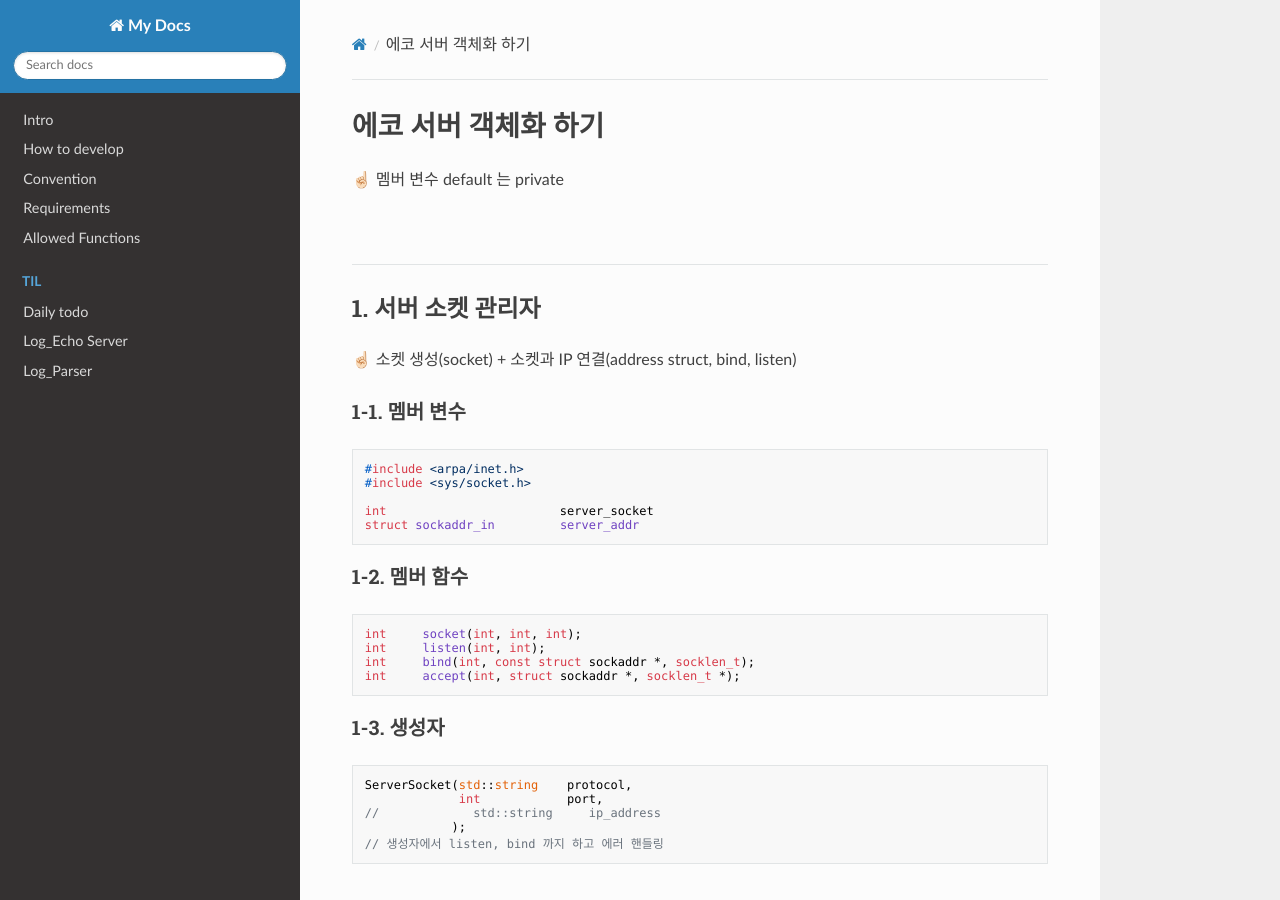
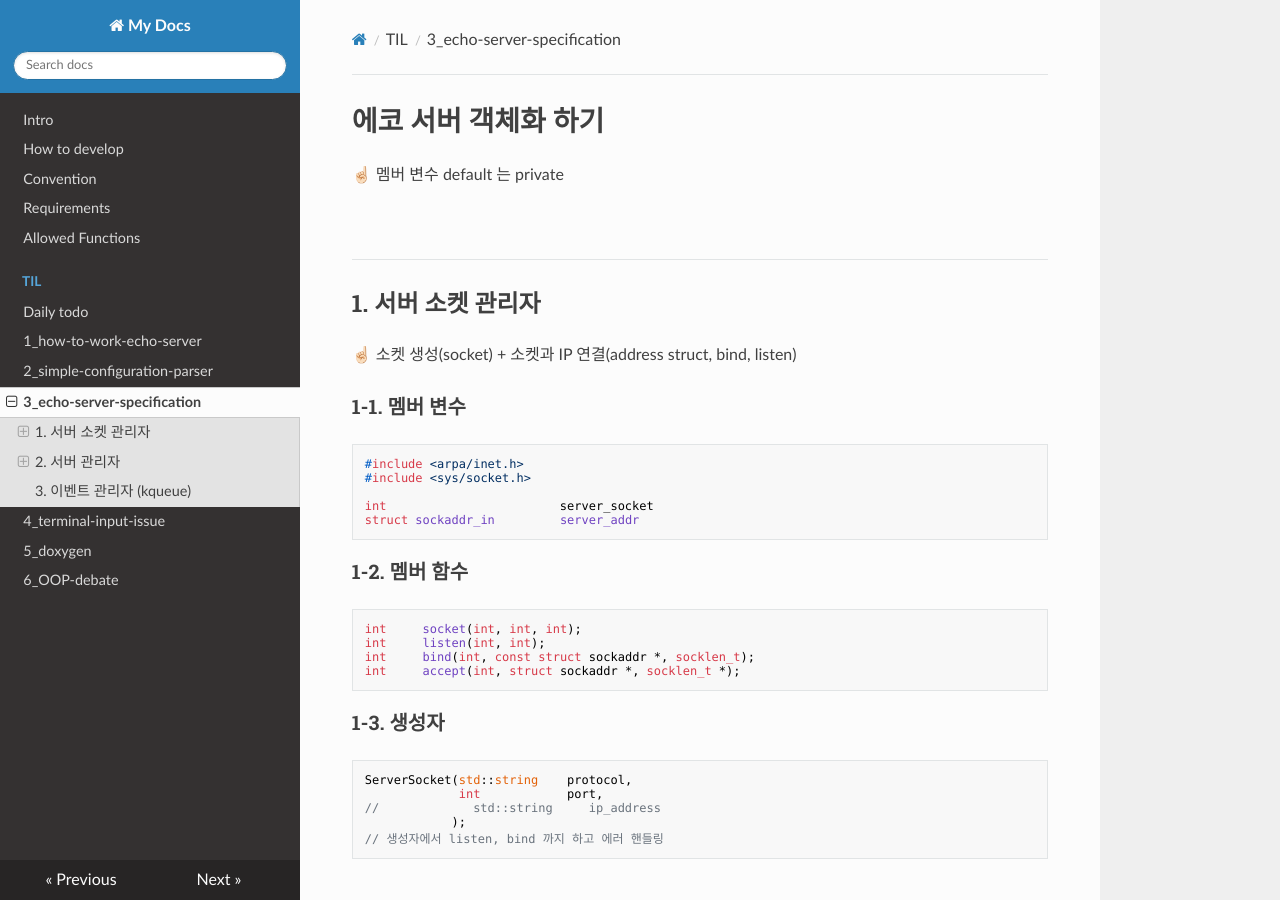
Before and after one commit to JaeHwan-s-WebServeClass/webserver-nginx, an MkDocs documentation site: the page built from docs/docs/til/3_echo-server-specification.md, in a window 1280 px wide and 900 px high. Built offline with MkDocs 1.6.1, drawn with Linux system fonts in a browser that asks for light colours; nearby versions of some CDN libraries.

Commit message:
feat: mkdocs 수정하기

```diff
--- a/docs/mkdocs.yml
+++ b/docs/mkdocs.yml
@@ -13,5 +13,9 @@ nav:
   - 'Allowed Functions': allowed-functions.md
   - 'TIL':
     - 'Daily todo': til/0_daily-todo.md
-    - 'Log_Echo Server': til/1_how-to-work-echo-server.md
-    - 'Log_Parser': til/2_simple-configuration-parser.md
+    - '1_how-to-work-echo-server': til/1_how-to-work-echo-server.md
+    - '2_simple-configuration-parser': til/2_simple-configuration-parser.md
+    - '3_echo-server-specification': til/3_echo-server-specification.md
+    - '4_terminal-input-issue': til/4_terminal-input-issue.md
+    - '5_doxygen': til/5_doxygen.md
+    - '6_OOP-debate': til/6_OOP-debate.md
```
